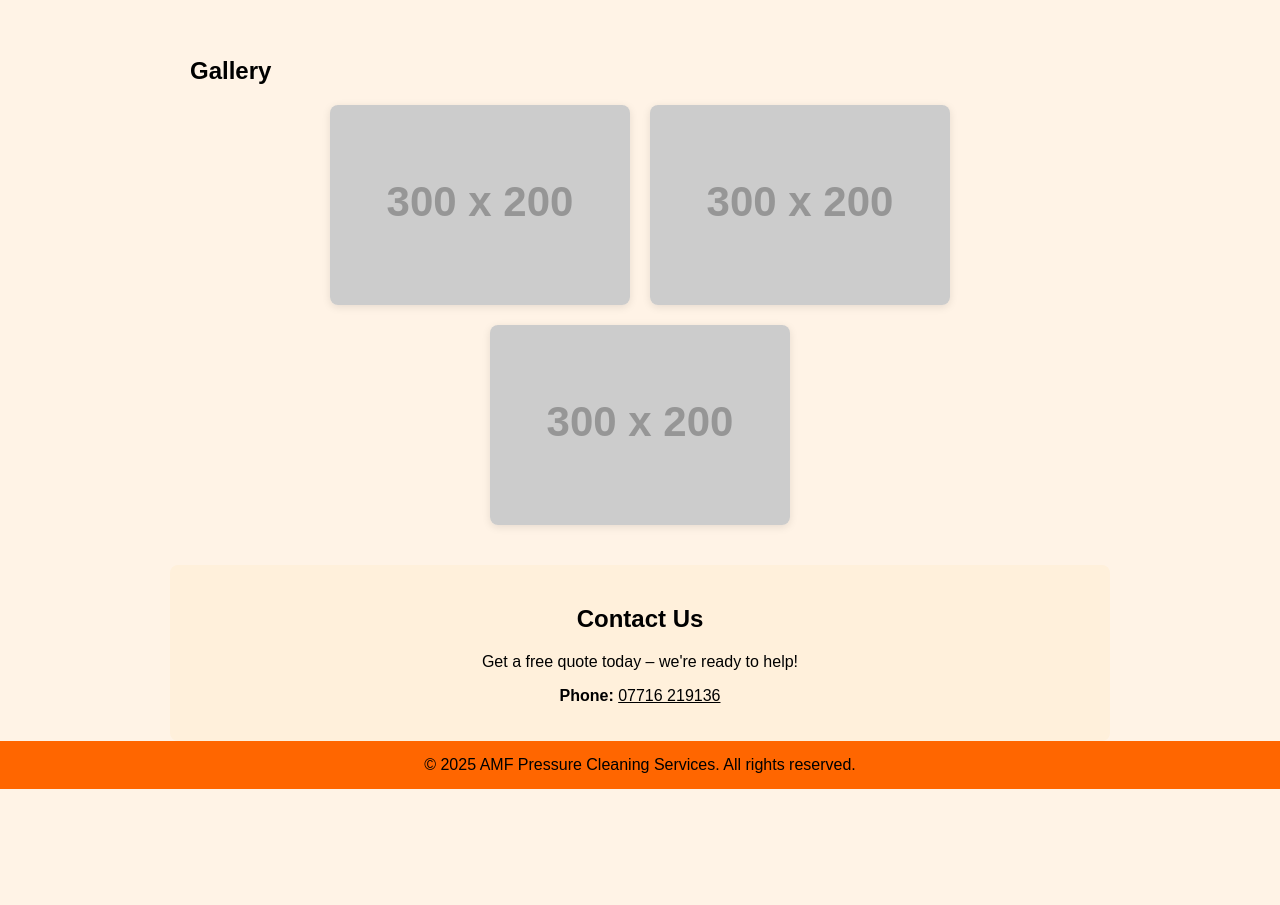
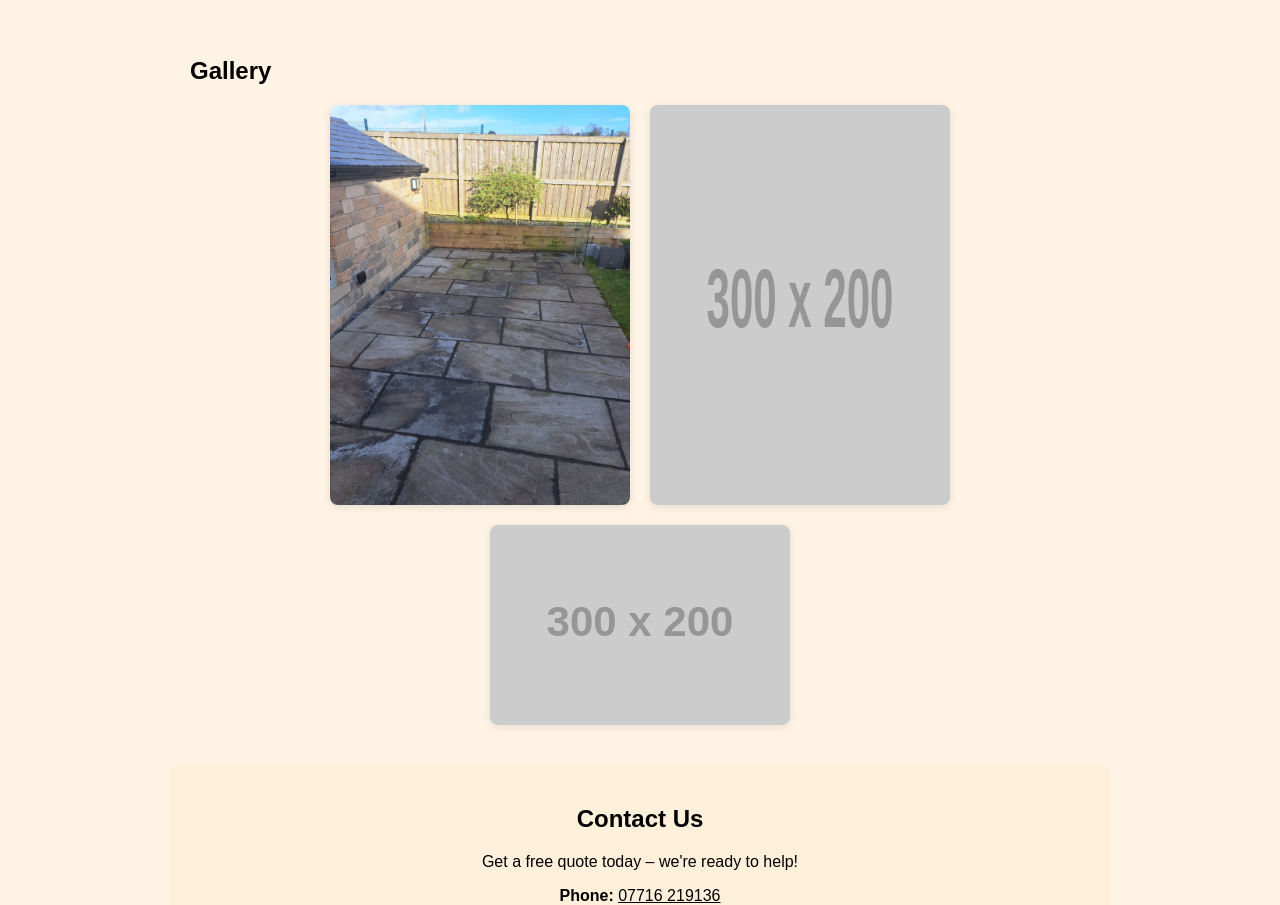
Before and after one commit to AndyF71/amf-pressure-cleaning, a plain HTML site: page index.html in a window 1280 px wide. Shown: the part 827-1732 px from the top of the page. Before the commit the page ends 1616 px from the top, so only its background shows below. Drawn offline with Linux system fonts and the light colour scheme; placeholder pictures from the web are drawn by us.

Commit message:
Update index.html

```diff
--- a/index.html
+++ b/index.html
@@ -104,7 +104,7 @@
   <section>
     <h2>Gallery</h2>
     <div class="gallery">
-      <img src="https://via.placeholder.com/300x200?text=Before+Cleaning" alt="Before Cleaning">
+      <img src="c9c1fa22-7f0a-4b72-b4d6-59924507e88e.jpeg" alt="Before Cleaning">
       <img src="https://via.placeholder.com/300x200?text=After+Cleaning" alt="After Cleaning">
       <img src="https://via.placeholder.com/300x200?text=Decking+Clean" alt="Decking Clean">
     </div>
```
